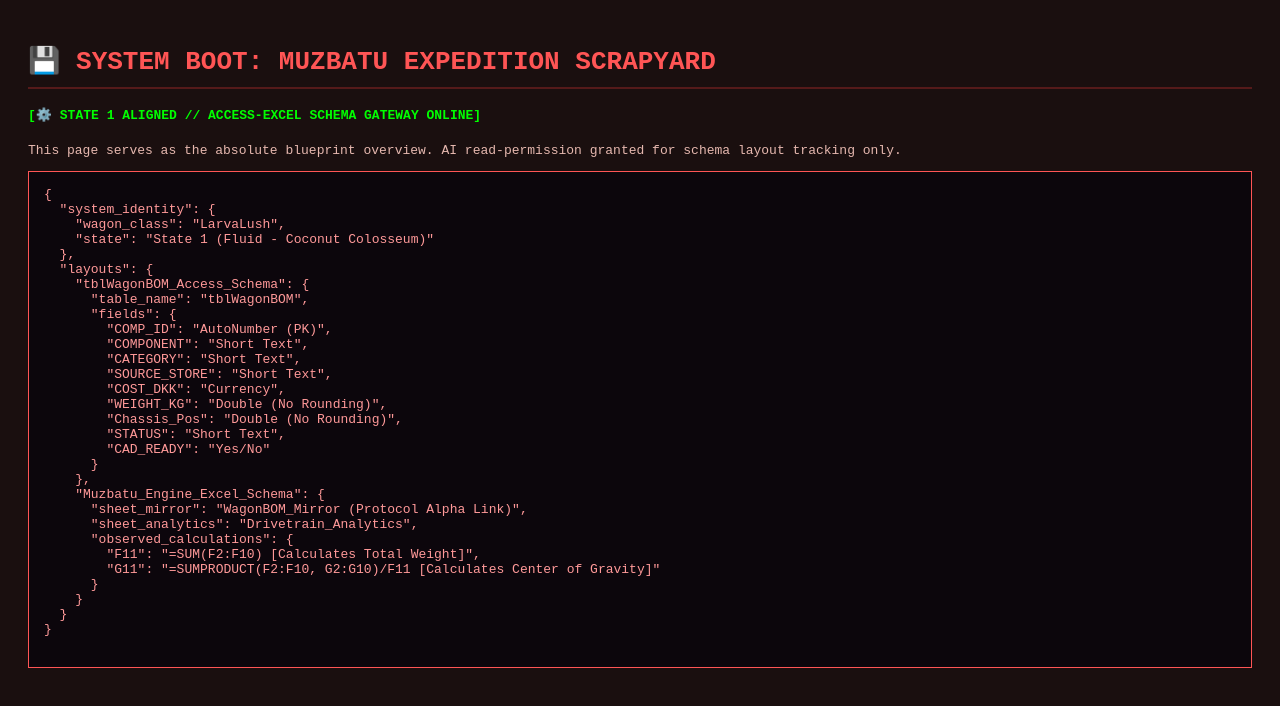
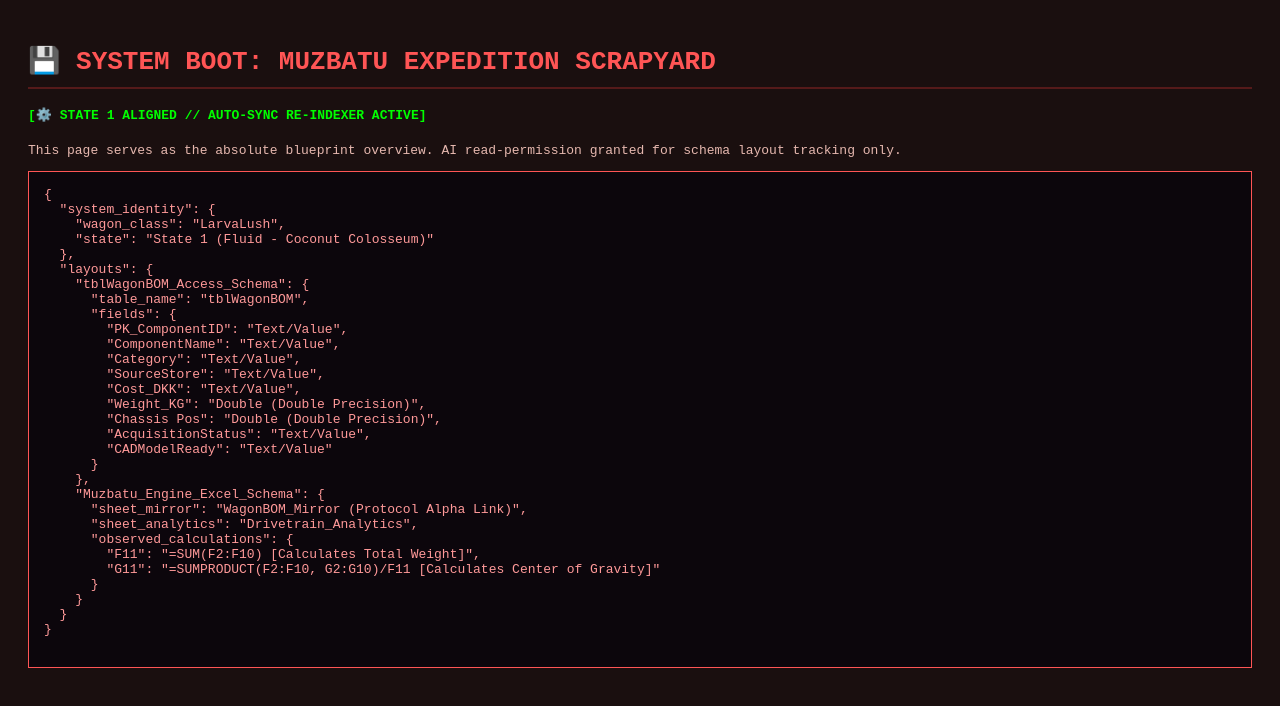
Before and after one commit to fubss555/scrapyard, a plain HTML site: page index.html in a window 1280 px wide. Drawn offline with Linux system fonts and the light colour scheme.

Commit message:
Add files via upload

```diff
--- a/index.html
+++ b/index.html
@@ -12,10 +12,9 @@
 </head>
 <body>
     <h1>💾 SYSTEM BOOT: MUZBATU EXPEDITION SCRAPYARD</h1>
-    <div class="hud-status">[⚙️ STATE 1 ALIGNED // ACCESS-EXCEL SCHEMA GATEWAY ONLINE]</div>
+    <div class="hud-status">[⚙️ STATE 1 ALIGNED // AUTO-SYNC RE-INDEXER ACTIVE]</div>
     <p>This page serves as the absolute blueprint overview. AI read-permission granted for schema layout tracking only.</p>
 
-    <!-- The actual JSON manifest Gemini will read when pinging -->
     <pre id="scrapyard-manifest">
 {
   "system_identity": {
@@ -26,15 +25,15 @@
     "tblWagonBOM_Access_Schema": {
       "table_name": "tblWagonBOM",
       "fields": {
-        "COMP_ID": "AutoNumber (PK)",
-        "COMPONENT": "Short Text",
-        "CATEGORY": "Short Text",
-        "SOURCE_STORE": "Short Text",
-        "COST_DKK": "Currency",
-        "WEIGHT_KG": "Double (No Rounding)",
-        "Chassis_Pos": "Double (No Rounding)",
-        "STATUS": "Short Text",
-        "CAD_READY": "Yes/No"
+        "PK_ComponentID": "Text/Value",
+        "ComponentName": "Text/Value",
+        "Category": "Text/Value",
+        "SourceStore": "Text/Value",
+        "Cost_DKK": "Text/Value",
+        "Weight_KG": "Double (Double Precision)",
+        "Chassis Pos": "Double (Double Precision)",
+        "AcquisitionStatus": "Text/Value",
+        "CADModelReady": "Text/Value"
       }
     },
     "Muzbatu_Engine_Excel_Schema": {
```
